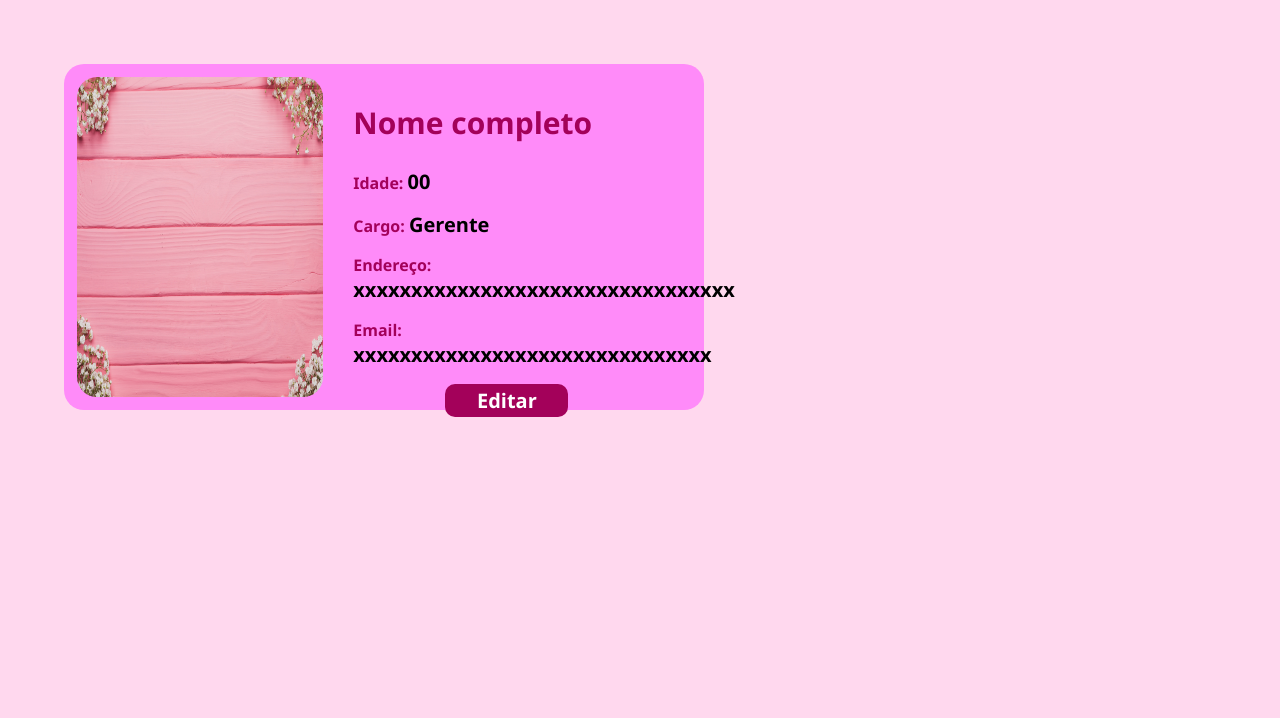
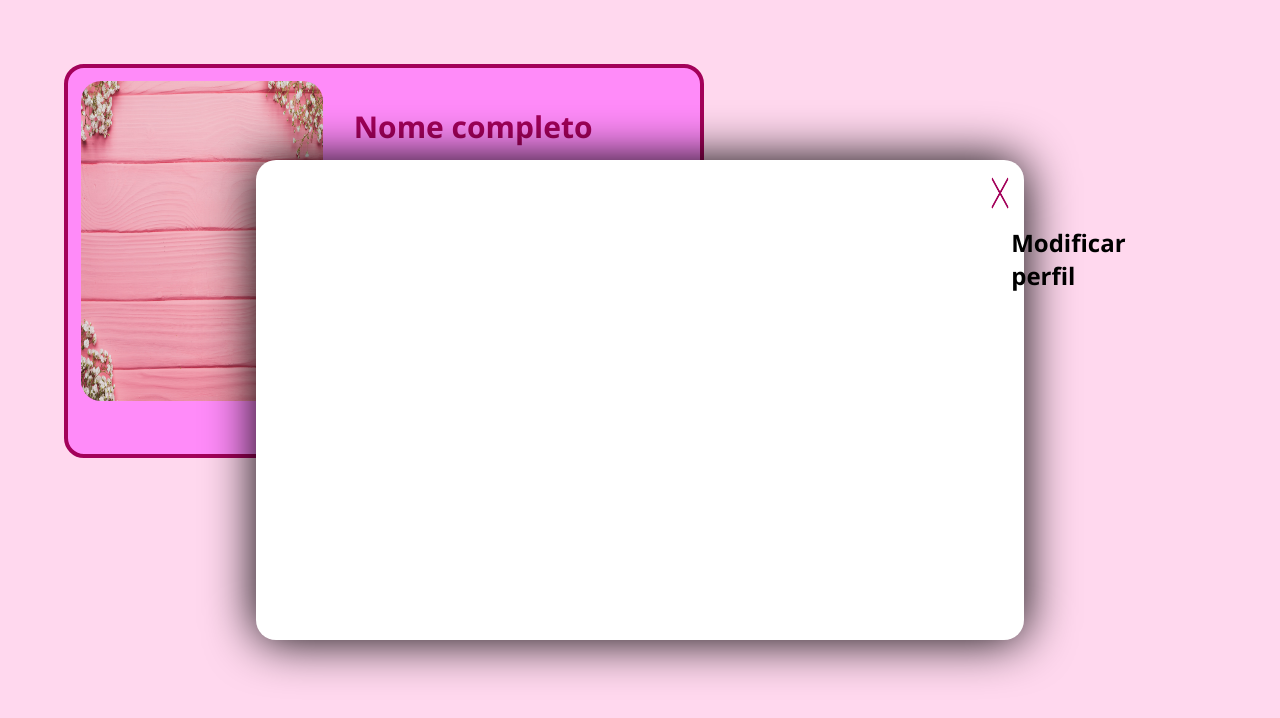
Before and after one commit to DevGuilhermeAraujo/Ecommerce, a PHP site: page /Gerente/perfilGerente.php in a window 1280 px wide. Shown: the top 718 px of the page. Run offline with PHP 8.4, Linux system fonts and the light colour scheme.

Commit message:
08/02/24.1

```diff
--- a/Cliente/cliente.css
+++ b/Cliente/cliente.css
@@ -58,6 +58,7 @@
     color: white;
     text-align: center;
     font-size: 20px;
+    border-radius: 10px 0px 0px 10px;
 }
 #pesquisa{
     padding: 1%;
@@ -70,10 +71,10 @@
 }
 .produto{
     background-color: white;
-    width: 18%;
+    width: 23%;
     margin: 1%;
     border-radius: 10px;
-    height: 80vh;
+    height: 55vh;
 }
 .produto h3{
     height: 8vh;
--- a/Gerente/gerente.css
+++ b/Gerente/gerente.css
@@ -244,9 +244,10 @@ form input,select{
     margin: 5%;
     padding: 1%;
     display: flex;
+    border: 4px solid #a3015a;
 }
 .infoPerfil{
-    height: 40vh;
+    height: 45vh;
     width: 50%;
     margin: 0% 5% 0% 5%;
     color: #a3015a;
@@ -265,6 +266,13 @@ form input,select{
 .infoPerfil p span{
     color: black;
     font-size: 20px;
+}
+#modificarPerfil{
+    top: 20vh;
+    left: 20%;
+    width: 60%;
+    height: 60vh;
+    background-color: white;
 }
 
 /*
--- a/Gerente/perfilGerente.php
+++ b/Gerente/perfilGerente.php
@@ -8,10 +8,13 @@
     <link rel="stylesheet" href="gerente.css">
 </head>
 <body>
+
+    <!--Painel com o perfil de gerente-->
    <div class="craxa">
         <img class="imgPerfil" src="../Imagens/Fundos/fundoPrincipal.jpg" alt="imagem de perfil">
         <div class="infoPerfil">
             <h2>Nome completo</h2>
+            <p>CPF: <span>000.000.000-00</span></p>
             <p>Idade: <span>00</span></p>
             <p>Cargo: <span>Gerente</span></p>
             <p>Endereço: <span>xxxxxxxxxxxxxxxxxxxxxxxxxxxxxxxxx</span></p>
@@ -19,5 +22,15 @@
             <button>Editar</button>
         </div>
    </div>
+
+   <!--Fundo para os modais-->
+   <div style="display: none;" id="perfilGerente" class="fundoModal"></div>
+
+    <!--Modal para modificar perfil-->
+    <div id="modificarPerfil" class="modal">
+        <img onclick="FecharModal()" class="fecharModal" src="../Imagens/Icones/Fechar.png" alt="icone fechar">
+        <h2><img src="" alt=""> Modificar perfil <img src="" alt=""></h2>
+    </div>
+
 </body>
 </html>
--- a/index.css
+++ b/index.css
@@ -138,7 +138,6 @@ transition: 1s;    top: 0;
 .cadProduto input,select,textarea{
     border: none;
     margin: 0% 0% 0% 1%;
-    border-radius: 5px;
     color: #a3015a;
     font-size: 15px;
 }
```
